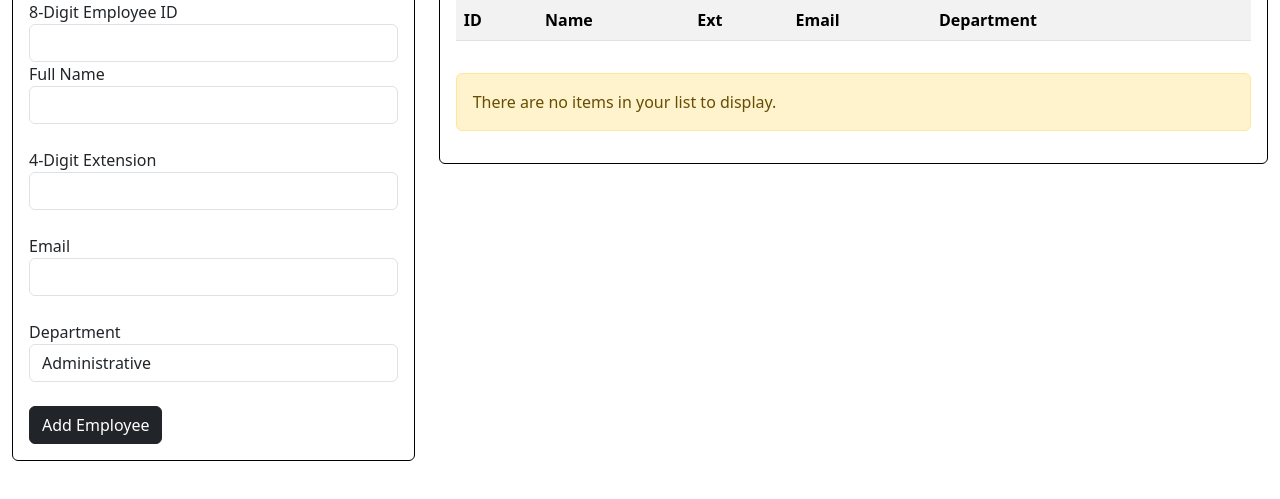
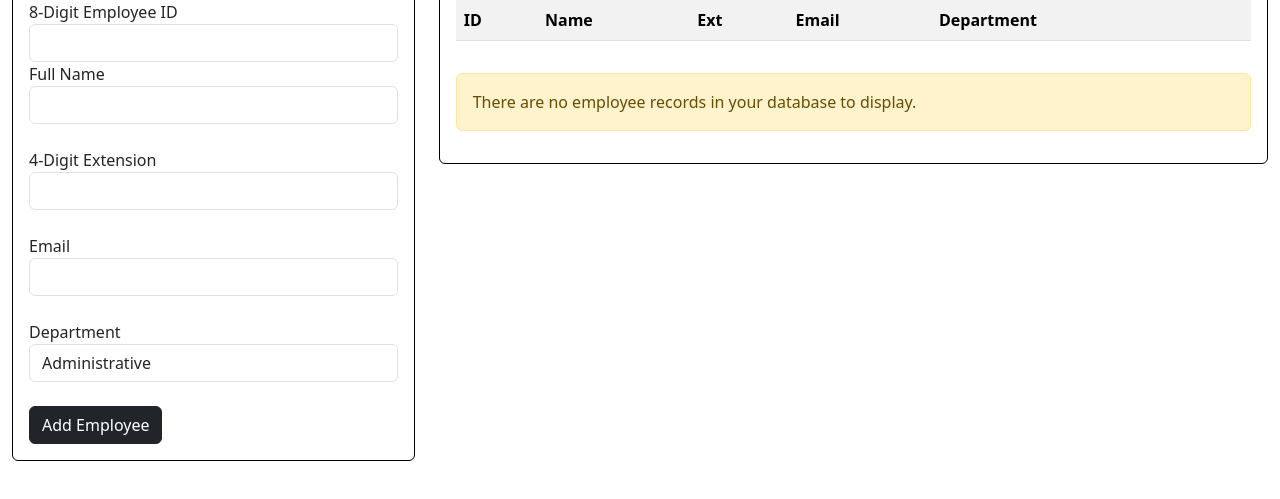
Before and after one commit to dangulo4/Assignment06, a plain HTML site: page index.html in a window 1280 px wide. Shown: the part 199-698 px from the top of the page. Drawn offline with nearby package versions, Linux system fonts and the light colour scheme.

Commit message:
updated display message

```diff
--- a/index.html
+++ b/index.html
@@ -84,7 +84,8 @@
                             <th>&nbsp;</th>
                         </tr>
                     </table>
-                    <span class="alert alert-warning mt-3">There are no items in your list to display.</span>
+                    <span class="alert alert-warning mt-3">There are no employee records in your database to
+                        display.</span>
                 </div>
             </div>
         </div>
```
